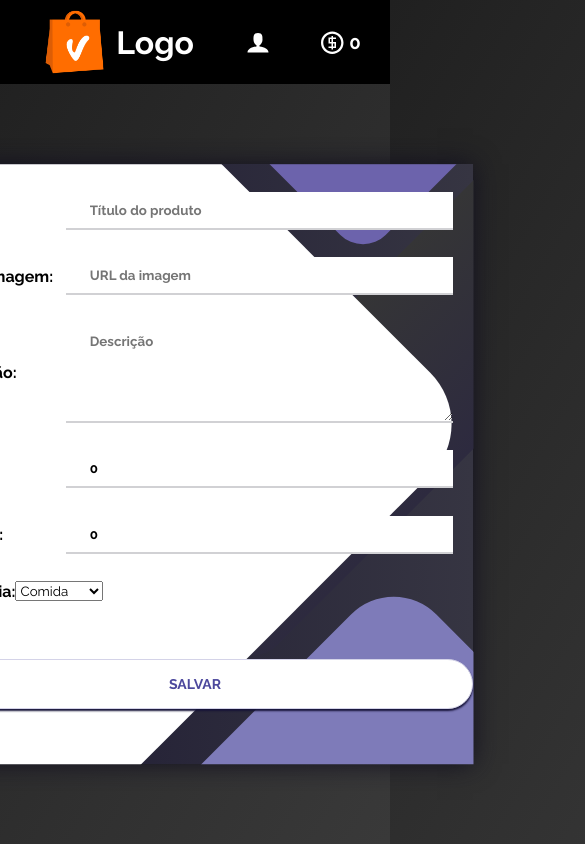
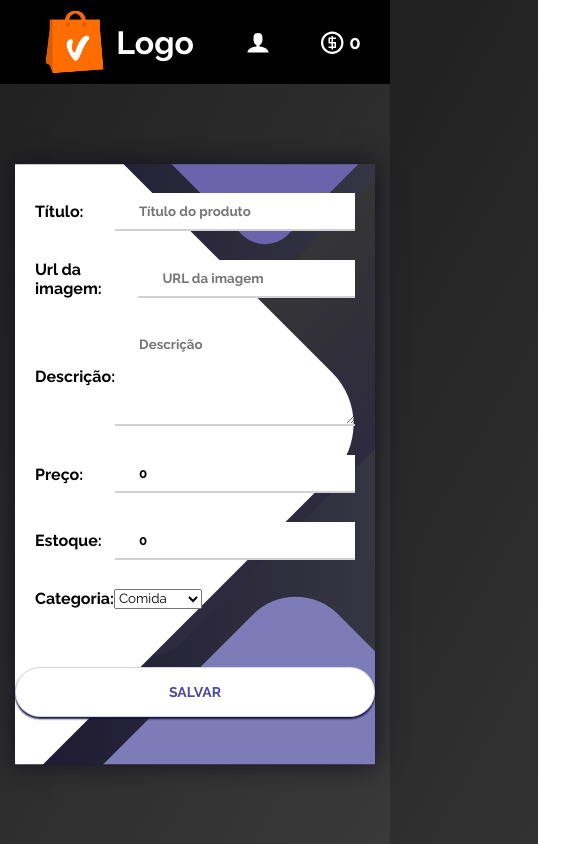
Before and after one commit to vdiorio/App-Loja, a React (Create React App) app in the folder App/frontend/: page /product in a window 390 px wide. Shown: the top 844 px of the page, 585 px wide, since content can reach past the window. Built offline with nearby package versions, Linux system fonts and the light colour scheme.

Commit message:
FIX: Aprimoramento na responsividade

```diff
--- a/App/frontend/src/components/ProductForm.css
+++ b/App/frontend/src/components/ProductForm.css
@@ -42,3 +42,15 @@ textarea {
 .product-form label select {
   margin-right: 350px;
 }
+
+.screen-form {
+	background: linear-gradient(90deg, #1c1931, #363542);
+	position: relative;
+	height: 600px;
+	width: 360px;
+	box-shadow: 0px 0px 24px #121020;
+}
+
+h1 {
+  text-align: center;
+}
--- a/App/frontend/src/components/ProductForm.jsx
+++ b/App/frontend/src/components/ProductForm.jsx
@@ -31,7 +31,7 @@ function ProductForm() {
 
   return (
     <div className="container">
-      <div className="screen">
+      <div className="screen-form">
         <div className="screen__content">
           <div className='product-form'>
             <label htmlFor='name'>
```
